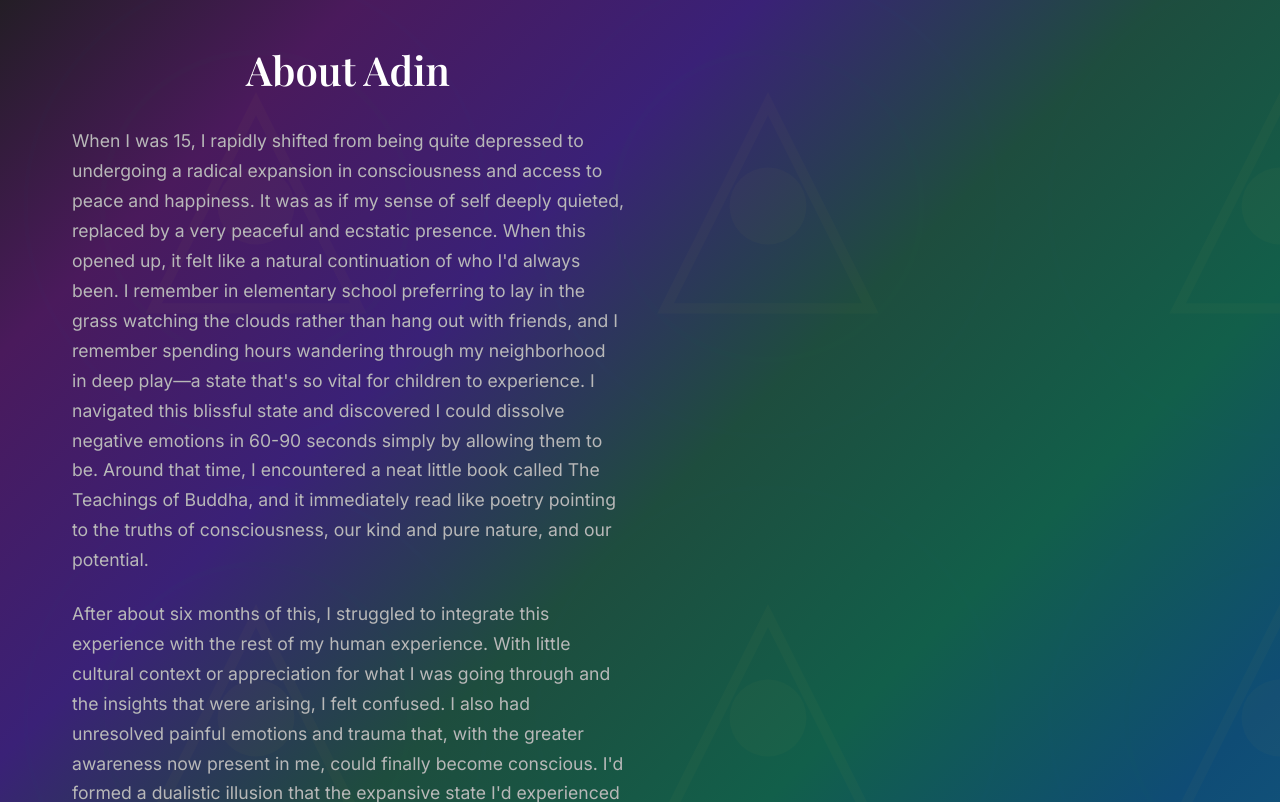
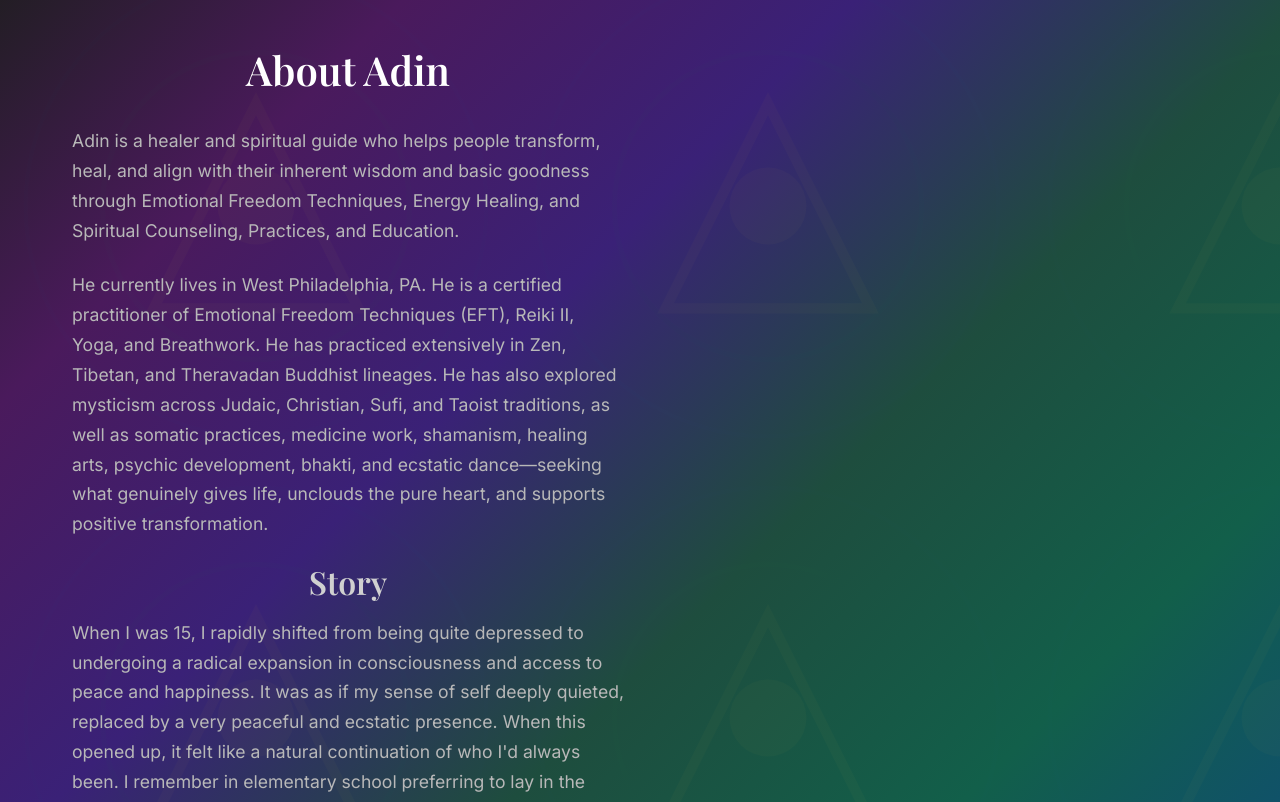
Before and after one commit to naturalCode4/kalyanamitta-website, a React (Create React App) app: page /about in a window 1280 px wide. Shown: the part 440-1242 px from the top of the page. Built offline with nearby package versions, Linux system fonts and the light colour scheme; the HTML template or start-up script is replaced by a standard one.

Commit message:
about to switch over to cursor

```diff
--- a/src/components/ServiceCard.css
+++ b/src/components/ServiceCard.css
@@ -95,7 +95,7 @@
 
 .card-rainbow {
   background: linear-gradient(
-    0deg,
+    195deg,
     #1e1e1e 5%,
     #4a1a5c 10%,
     #351f6e 18%,
--- a/src/pages/About.js
+++ b/src/pages/About.js
@@ -23,6 +23,9 @@ const About = () => {
           <div className="grid grid-2">
             <div>
               <h2>About Adin</h2>
+              <p>Adin is a healer and spiritual guide who helps people transform, heal, and align with their inherent wisdom and basic goodness through Emotional Freedom Techniques, Energy Healing, and Spiritual Counseling, Practices, and Education.</p>
+              <p>He currently lives in West Philadelphia, PA. He is a certified practitioner of Emotional Freedom Techniques (EFT), Reiki II, Yoga, and Breathwork. He has practiced extensively in Zen, Tibetan, and Theravadan Buddhist lineages. He has also explored mysticism across Judaic, Christian, Sufi, and Taoist traditions, as well as somatic practices, medicine work, shamanism, healing arts, psychic development, bhakti, and ecstatic dance—seeking what genuinely gives life, unclouds the pure heart, and supports positive transformation.</p>
+              <h3>Story</h3>
               <p>
                 When I was 15, I rapidly shifted from being quite depressed to undergoing a radical expansion in consciousness and access to peace and happiness. It was as if my sense of self deeply quieted, replaced by a very peaceful and ecstatic presence. When this opened up, it felt like a natural continuation of who I'd always been. I remember in elementary school preferring to lay in the grass watching the clouds rather than hang out with friends, and I remember spending hours wandering through my neighborhood in deep play—a state that's so vital for children to experience. I navigated this blissful state and discovered I could dissolve negative emotions in 60-90 seconds simply by allowing them to be. Around that time, I encountered a neat little book called The Teachings of Buddha, and it immediately read like poetry pointing to the truths of consciousness, our kind and pure nature, and our potential.
               </p>
```
